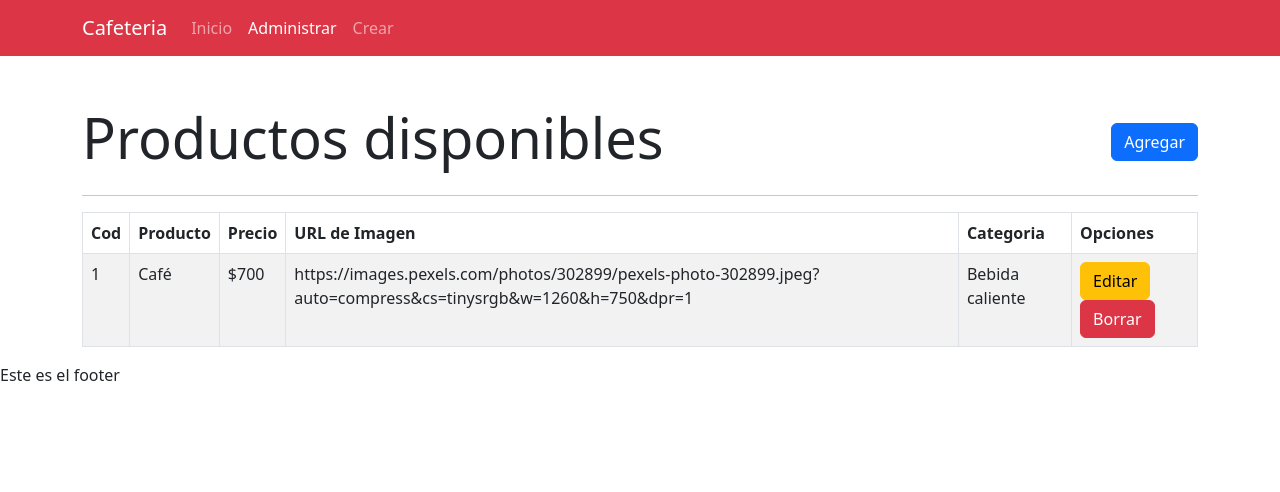
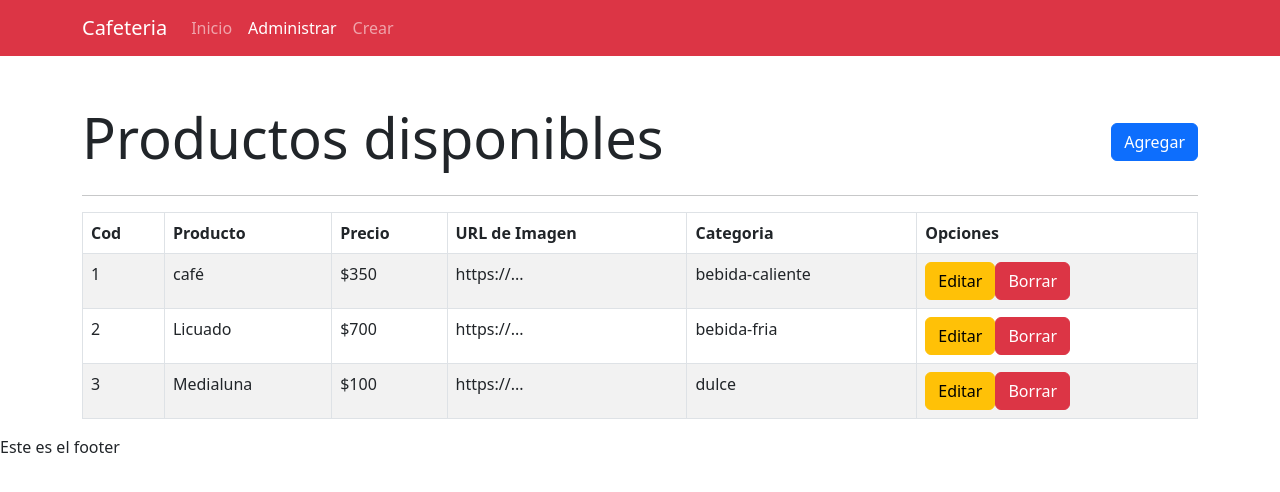
Before and after one commit to rollingcodeschool/Crudc2i, a React (Create React App) app: page /administrar in a window 1280 px wide. Shown: the top 492 px of the page. Built offline with nearby package versions, Linux system fonts and the light colour scheme; data requests are answered from the project's data file.

Commit message:
agregamos el link que nos redirecciona a la pagina para crear un producto

```diff
--- a/src/components/views/producto/AdministrarProductos.js
+++ b/src/components/views/producto/AdministrarProductos.js
@@ -1,13 +1,37 @@
-import React from "react";
+import React, {useState, useEffect} from "react";
 import { Table, Button } from "react-bootstrap";
 import ItemProducto from "./ItemProducto";
+import {Link} from 'react-router-dom';
 
 const AdministrarProductos = () => {
+  const URL = process.env.REACT_APP_API_CAFETERIA;
+  // console.log(URL);
+  const [productos, setProductos] = useState([]);
+
+  useEffect(()=>{
+    consultarAPI();
+  },[])
+
+  const consultarAPI = async () =>{
+    // peticion get
+    try{
+      //codigo que quiero ejecutar
+      const respuesta = await fetch(URL);
+      const listaProductos = await respuesta.json();
+
+      setProductos(listaProductos);
+    }catch(error){
+      console.log(error);
+      //agregar un mensaje intuitivo para el usuario
+    }
+  }
+
+
   return (
     <section className="container">
       <div className="d-flex justify-content-between align-items-center mt-5">
         <h1 className="display-4 ">Productos disponibles</h1>
-        <Button variant="primary">Agregar</Button>
+        <Link to='/administrar/crear' className="btn btn-primary">Agregar</Link>
       </div>
       <hr />
       <Table responsive striped bordered hover>
@@ -23,7 +47,9 @@ const AdministrarProductos = () => {
         </thead>
         <tbody>
           {/* aqui tengo que hacer un map */}
-          <ItemProducto></ItemProducto>
+          {
+            productos.map((producto)=><ItemProducto key={producto.id} producto={producto}></ItemProducto>)
+          }
         </tbody>
       </Table>
     </section>
--- a/src/components/views/producto/ItemProducto.js
+++ b/src/components/views/producto/ItemProducto.js
@@ -1,14 +1,16 @@
 import React from 'react';
 import { Button } from 'react-bootstrap';
 
-const ItemProducto = () => {
+const ItemProducto = ({producto}) => {
+    const {nombreProducto, id, categoria, imagen, precio} = {...producto}
     return (
         <tr>
-            <td>1</td>
-            <td>Café</td>
-            <td>$700</td>
-            <td>https://images.pexels.com/photos/302899/pexels-photo-302899.jpeg?auto=compress&cs=tinysrgb&w=1260&h=750&dpr=1</td>
-            <td>Bebida caliente</td>
+            <td>{id}</td>
+            {/* <td>{props.producto.nombreProducto}</td> */}
+            <td>{nombreProducto}</td>
+            <td>${precio}</td>
+            <td>{imagen}</td>
+            <td>{categoria}</td>
             <td>
                 <Button variant='warning'>Editar</Button>
                 <Button variant='danger'>Borrar</Button>
--- a/src/index.js
+++ b/src/index.js
@@ -6,9 +6,9 @@ import reportWebVitals from './reportWebVitals';
 
 const root = ReactDOM.createRoot(document.getElementById('root'));
 root.render(
-  <React.StrictMode>
+  // <React.StrictMode>
     <App />
-  </React.StrictMode>
+  // </React.StrictMode>
 );
 
 // If you want to start measuring performance in your app, pass a function
```
Also changed, not shown: 1 other file (tests, documents, lock files or other folders).
